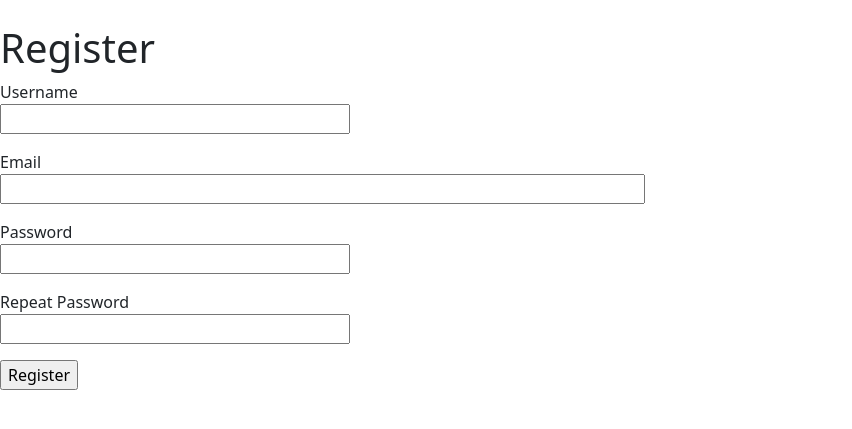
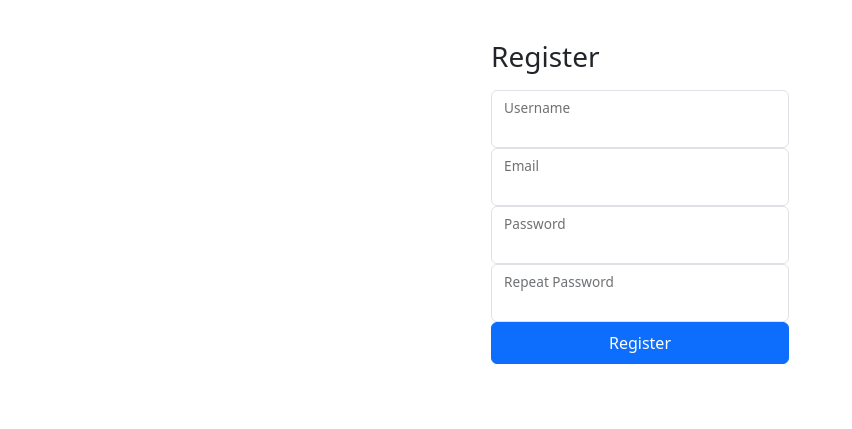
Before and after one commit to laxier/flask_numberONE, a Flask app: page /register in a window 1280 px wide. Shown: the part 73-502 px from the top of the page, without its empty margins (0-852 px from the left). Run offline with Flask 3, Linux system fonts and the light colour scheme; some libraries are stand-ins or nearby versions.

Commit message:
made a good-looking login and register

```diff
--- a/app/templates/register.html
+++ b/app/templates/register.html
@@ -1,37 +1,44 @@
 {% extends "base.html" %}
 
 {% block content %}
-    <h1>Register</h1>
+<div style="display: flex; flex-direction: column; max-width: 330; padding: 1rem; margin: auto !important;"
+     class="form-signin w-100 m-auto">
+    <h1 class="h3 mb-3 fw-normal">Register</h1>
     <form action="" method="post">
     {{ form.hidden_tag() }}
-        <p>
-            {{ form.username.label }}<br>
-            {{ form.username(size=32) }}<br>
+    <div class="form-floating">
+        {{ form.username(size=32, class_="form-control") }}
+        {{ form.username.label }}
+    </div>
     {% for error in form.username.errors %}
     <span style="color: red;">[{{ error }}]</span>
     {% endfor %}
-        </p>
-        <p>
-            {{ form.email.label }}<br>
-            {{ form.email(size=64) }}<br>
+
+    <div class="form-floating">
+        {{ form.email(size=32, class_="form-control") }}
+        {{ form.email.label }}
+    </div>
     {% for error in form.email.errors %}
     <span style="color: red;">[{{ error }}]</span>
     {% endfor %}
-        </p>
-        <p>
-            {{ form.password.label }}<br>
-            {{ form.password(size=32) }}<br>
+
+    <div class="form-floating">
+        {{ form.password(size=32, class_="form-control") }}
+        {{ form.password.label }}
+    </div>
     {% for error in form.password.errors %}
     <span style="color: red;">[{{ error }}]</span>
     {% endfor %}
-        </p>
-        <p>
-            {{ form.password2.label }}<br>
-            {{ form.password2(size=32) }}<br>
+
+    <div class="form-floating">
+        {{ form.password2(size=32, class_="form-control") }}
+        {{ form.password2.label }}
+    </div>
     {% for error in form.password2.errors %}
     <span style="color: red;">[{{ error }}]</span>
     {% endfor %}
-        </p>
-        <p>{{ form.submit() }}</p>
+    <p>{{ form.submit(class_="btn btn-primary w-100 py-2") }}</p>
 </form>
+</div>
+
 {% endblock %}
```
Also changed, not shown: app/templates/login.html (+13 -7 lines). Lines whose indentation alone changed are shown as unchanged.
